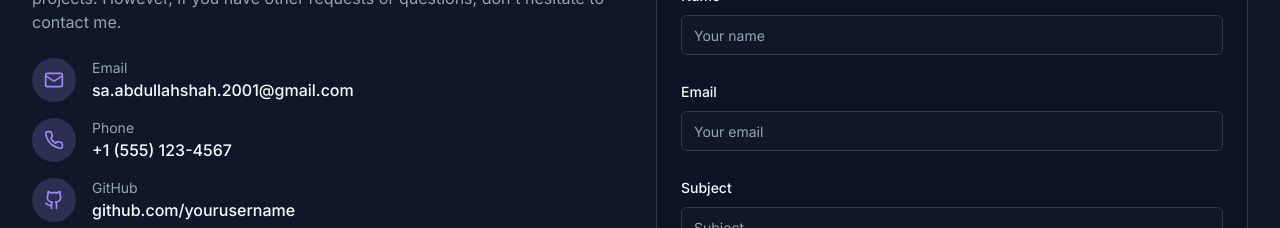
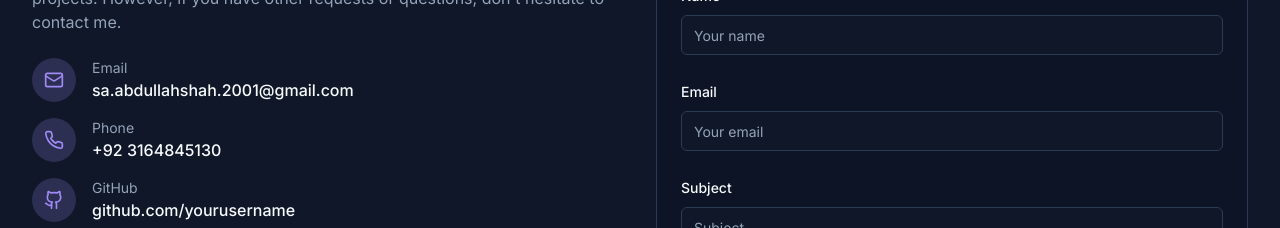
Before and after one commit to pinkpantherking20/ai-flutter-canvas-showcase, a React (Vite) app: page / in a window 1280 px wide. Shown: the part 4880-5108 px from the top of the page. Built offline with nearby package versions, Linux system fonts and the light colour scheme.

Commit message:
Visual edit in Lovable
Edited UI in Lovable

```diff
--- a/src/components/sections/ContactSection.tsx
+++ b/src/components/sections/ContactSection.tsx
@@ -68,7 +68,7 @@ const ContactSection = () => {
               </div>
               <div>
                 <p className="text-muted-foreground text-sm">Phone</p>
-                <p className="font-medium">+1 (555) 123-4567</p>
+                <p className="font-medium">+92 3164845130</p>
               </div>
             </div>
 
```
